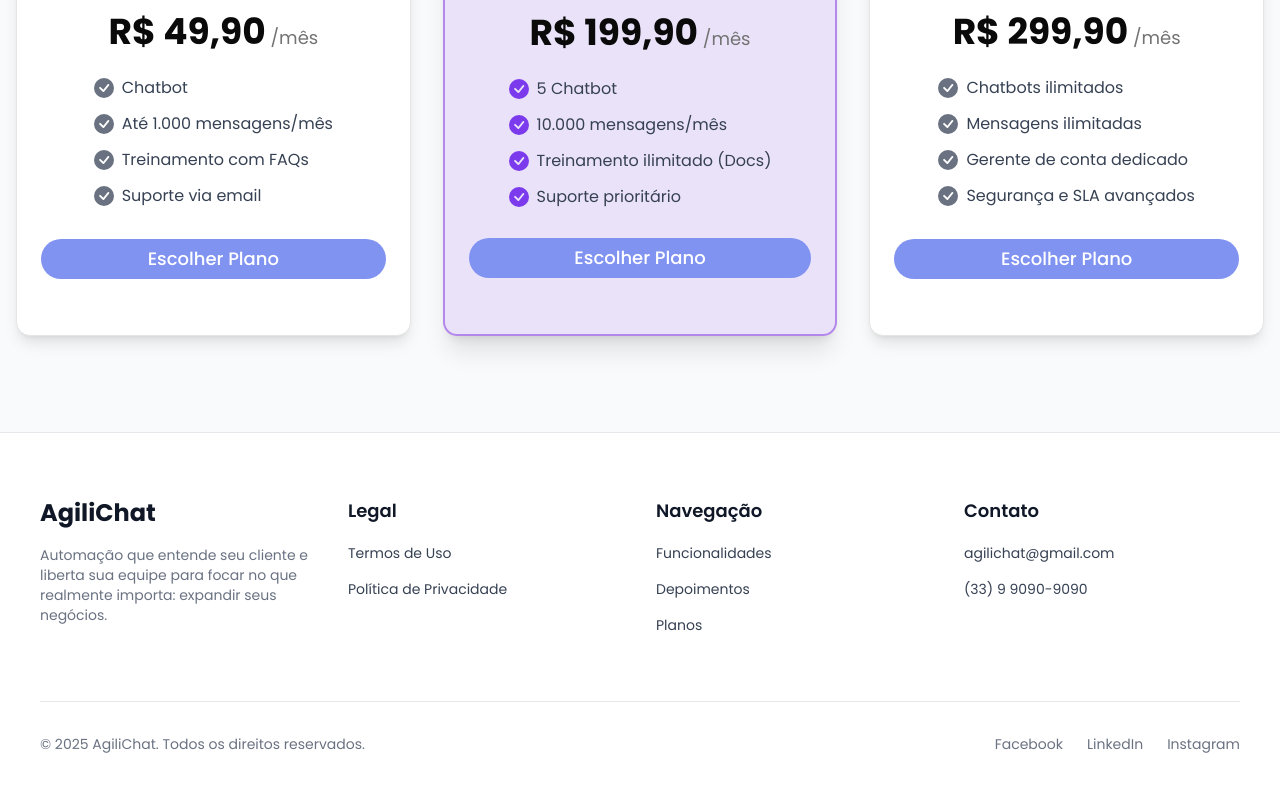
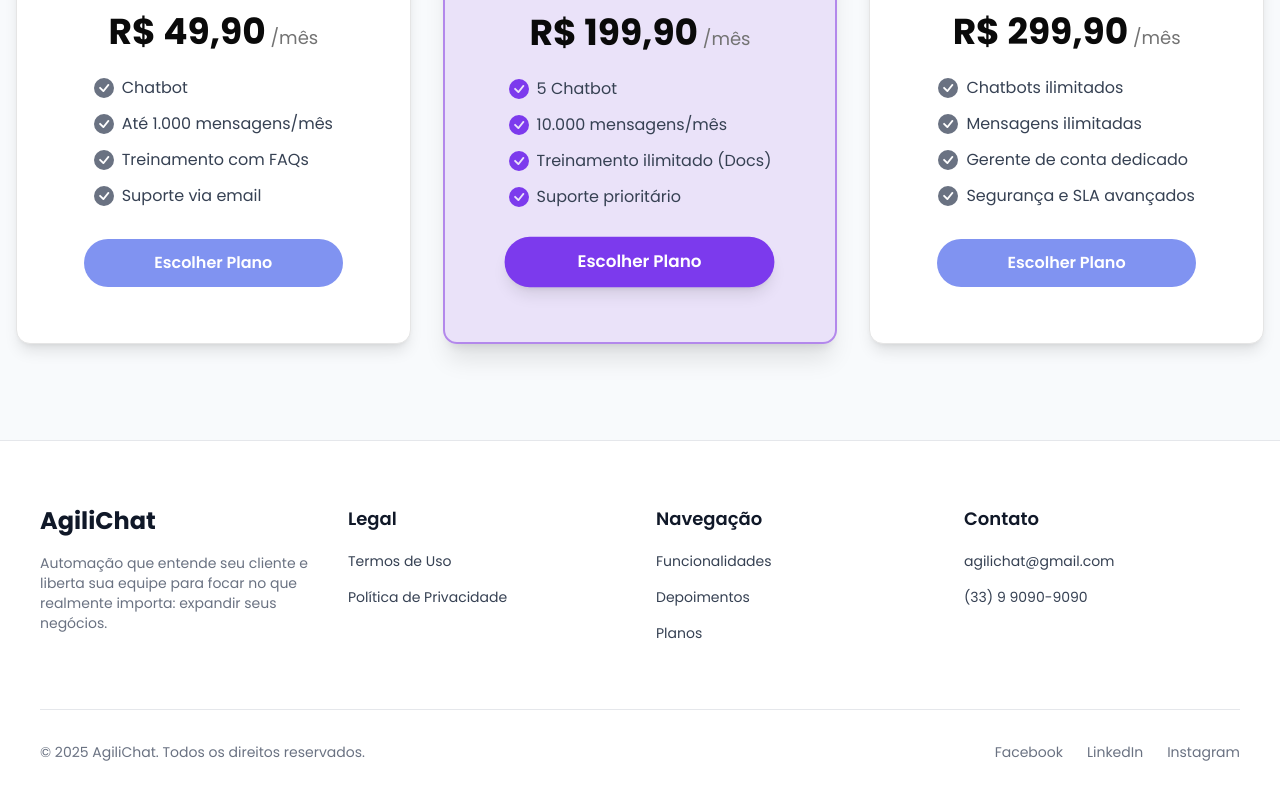
Before and after one commit to HadsonRamalho/teste-iagiliza-frontend, a Next.js app: page / in a window 1280 px wide. Shown: the part 2469-3269 px from the top of the page. Built offline with nearby package versions, Linux system fonts and the light colour scheme.

Commit message:
style(pricingButton): update size, colors and highlight popular plan

```diff
--- a/src/Components/PricingSection/PricingSection.tsx
+++ b/src/Components/PricingSection/PricingSection.tsx
@@ -120,8 +120,13 @@
 
               <CardFooter className="pb-8">
                 <Button
-                  size="lg"
-                  className="w-full text-lg rounded-full bg-[#8093F1] hover:bg-[#5C66C0] text-white"
+                    size="lg"
+                      className={`mx-auto text-base font-semibold rounded-full py-6 w-3/4 transition-all duration-300
+                        ${
+                          plan.isPopular
+                            ? "bg-[#7C3AED] hover:bg-[#6D28D9] text-white shadow-lg scale-105"
+                            : "bg-[#8093F1] hover:bg-[#5C66C0] text-white"
+                        }`}
                 >
                   Escolher Plano
                 </Button>
```
